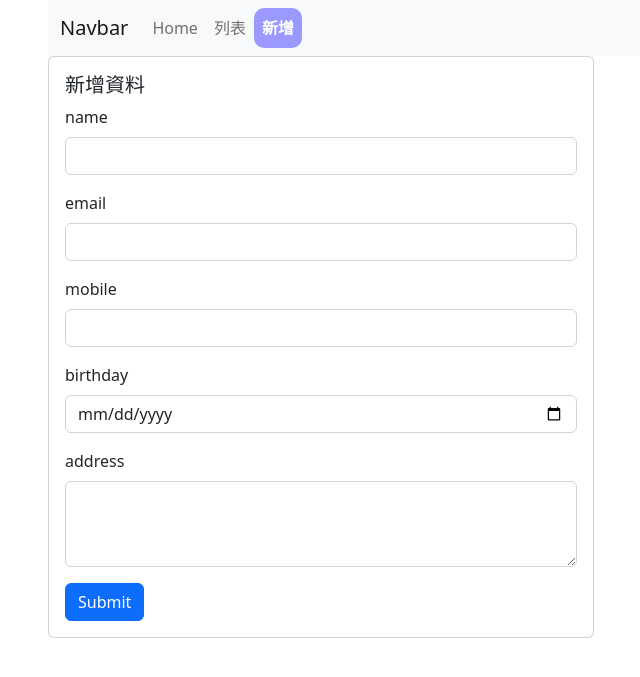
After one commit to Bajohn69/php, a PHP site: page /pratice/data-insert.php in a window 1280 px wide. The commit adds this page. Shown: the top 677 px of the page, without its empty margins (34-674 px from the left). Run offline with PHP 8.4, Linux system fonts and the light colour scheme; some libraries are stand-ins or nearby versions.

Commit message:
0826 fake-data datalist navbar(active)

```diff
--- a/pratice/37.combine.php
+++ b/pratice/37.combine.php
@@ -1,3 +1,8 @@
+<?php
+require __DIR__ . '/parts/connect_db.php';
+$pageName = 'home'; // 頁面名稱
+?>
+
 <?php include __DIR__ . '/parts/html-head.php'; ?>
 <?php include __DIR__ . '/parts/navbar.php'; ?>
 
--- a/pratice/45.insert.php
+++ b/pratice/45.insert.php
@@ -1,3 +1,4 @@
+
 <?php
 require __DIR__ . '/parts/connect_db.php';
 
--- a/pratice/46.secretInsert.php
+++ b/pratice/46.secretInsert.php
@@ -33,5 +33,3 @@ echo json_encode([
     $stmt->rowCount(), //拿來測試用  // 影響的資料筆數
     $pdo->lastInsertId(), // 最新的新增資料的主鍵
 ]);
-
-// 影響的資料筆數
--- /dev/null
+++ b/pratice/data-insert.php
@@ -0,0 +1,118 @@
+<?php
+require __DIR__ . '/parts/connect_db.php';
+$pageName = 'insert'; // 頁面名稱
+?>
+<?php include __DIR__ . '/parts/html-head.php'; ?>
+<?php include __DIR__ . '/parts/navbar.php'; ?>
+
+<div class="container">
+    <div class="row">
+        <div class="col-lg-6">
+            <div class="card">
+
+                <div class="card-body">
+                    <h5 class="card-title">新增資料</h5>
+                    <form name="form1" onsubmit="checkForm(); return false;" novalidate >
+                        <div class="mb-3">
+                            <label for="name" class="form-label">name</label>
+                            <input type="text" class="form-control" id="name" name="name" required>
+                            <!-- 這邊新增一條後可以用替換去改資料比較快 (ctrl+f) -->
+                            <!-- 必填就加 required -->
+                        </div>
+
+                        <div class="mb-3">
+                            <label for="email" class="form-label">email</label>
+                            <input type="text" class="form-control" id="email" name="email">
+                            <!-- email 的 type 可以用 email 瀏覽器會幫你偵測 -->
+                        </div>
+
+                        <div class="mb-3">
+                            <label for="mobile" class="form-label">mobile</label>
+                            <input type="text" class="form-control" id="mobile" name="mobile">
+                        </div>
+
+                        <div class="mb-3">
+                            <label for="birthday" class="form-label">birthday</label>
+                            <input type="date" class="form-control" id="birthday" name="birthday">
+                            <!-- birthday type 記得用 date -->
+                        </div>
+
+                        <div class="mb-3">
+                            <label for="address" class="form-label">address</label>
+                            <textarea class="form-control" id="address" name="address" cols="50" rows="3"></textarea>
+                            <!-- textarea 標籤中間不能換行 -->
+                            <!-- address 可用 textarea 比較大 -->
+                        </div>
+
+                        <div id="msgContainer">
+                            <!--
+                                <div class="alert alert-danger" role="alert">
+                                A simple danger alert—check it out!
+                                </div>
+                            -->
+                        </div>
+
+                        <button type="submit" class="btn btn-primary">Submit</button>
+                    </form>
+
+                </div>
+            </div>
+        </div>
+    </div>
+</div>
+
+
+<?php include __DIR__ . '/parts/scripts.php'; ?>
+<script>
+// 要接在引入 script 後
+
+const msgc = $('#msgContainer');
+
+    function genAlert(msg, type='danger') {
+        const a = $(`
+        <div class="alert alert-${type}" role="alert">
+            ${msg}
+        </div>
+        `);
+
+        msgc.append(a);
+        setTimeout(()=>{
+            a.fadeOut(400, function(){
+                a.remove();
+            });
+        }, 2000);
+    }
+
+function checkForm(){
+     // 檢查欄位資料格式是不是符合
+    let isPass = true; // 預設表單的資料是沒問題的
+    const name = document.form1.name.value;
+    const email = document.form1.email.value;
+
+    if(name.length < 2){
+        genAlert('請填寫正確姓名');
+        isPass = false;
+    }
+    if(!email){
+        genAlert('請填寫正確 email');
+        isPass = false;
+    }
+
+    if(isPass){
+         // 送出表單資料
+        $.post(
+            'data-insert-api.php', // 送給誰
+            $(document.form1).serialize(), // 資料
+            function(data){
+                console.log(data);
+                if(data.success){
+                    genAlert('新增完成', 'success');
+                }else{
+                    genAlert(data.error);
+                }
+            },'json'); // 格式
+    }
+}
+</script>
+
+<?php include __DIR__ . '/parts/html-foot.php'; ?>
--- a/pratice/datalist.php
+++ b/pratice/datalist.php
@@ -1,8 +1,9 @@
 <?php
 require __DIR__ . '/parts/connect_db.php';
+$pageName = 'list'; // 頁面名稱
 
 
-$perPage = 2;  // 每頁最多有幾筆
+$perPage = 20;  // 每頁最多有幾筆
 $page = isset($_GET['page']) ? intval($_GET['page']) : 1;
 
 // 取得資料的總筆數
--- a/pratice/parts/connect_db.php
+++ b/pratice/parts/connect_db.php
@@ -19,3 +19,8 @@ try{
 } catch(PDOException $ex) {
     echo "Exception:" . $ex->getMessage(); // 錯誤會發什麼訊息
 }
+
+if(! isset($_SESSION)){
+    session_start();
+}
+// 如果沒有 session_start() 就會加
--- a/pratice/parts/navbar.php
+++ b/pratice/parts/navbar.php
@@ -1,3 +1,12 @@
+<style>
+    .navbar-nav .nav-link.active {
+        background-color: #9999FF;
+        border-radius: 10px;
+        color: white;
+        font-weight: 600;
+    }
+    /* 注意權重 */
+</style>
 <div class="container">
     <nav class="navbar navbar-expand-lg bg-light">
         <div class="container-fluid">
@@ -7,11 +16,16 @@
             </button>
             <div class="collapse navbar-collapse" id="navbarSupportedContent">
                 <ul class="navbar-nav me-auto mb-2 mb-lg-0">
+
                     <li class="nav-item">
-                        <a class="nav-link active" aria-current="page" href="37.combine.php">Home</a>
+                        <a class="nav-link <?= $pageName=='home' ? 'active' : '' ?>" href="37.combine.php">Home</a>
+                        <!-- 判斷當前頁面會不會亮 -->
                     </li>
                     <li class="nav-item">
-                        <a class="nav-link" href="44.datalist.php">列表</a>
+                        <a class="nav-link <?= $pageName=='list' ? 'active' : '' ?>" href="datalist.php">列表</a>
+                    </li>
+                    <li class="nav-item">
+                        <a class="nav-link <?= $pageName=='insert' ? 'active' : '' ?>" href="data-insert.php">新增</a>
                     </li>
 
                 </ul>
```
Also changed, not shown: pratice/47.fake-data.php (added, +84 -0 lines), pratice/data-insert-api.php (added, +68 -0 lines).
